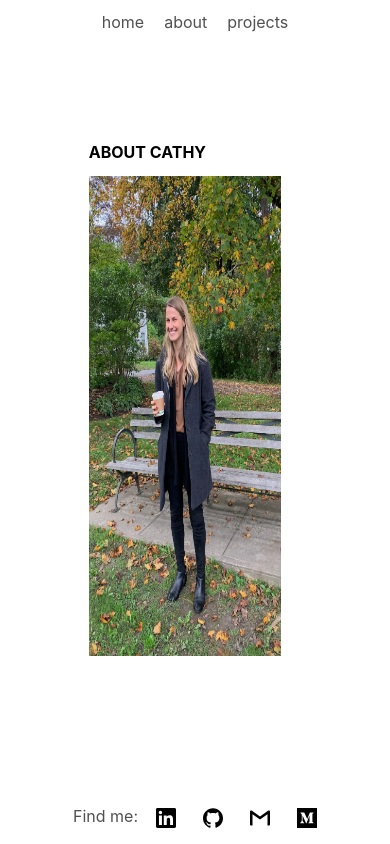
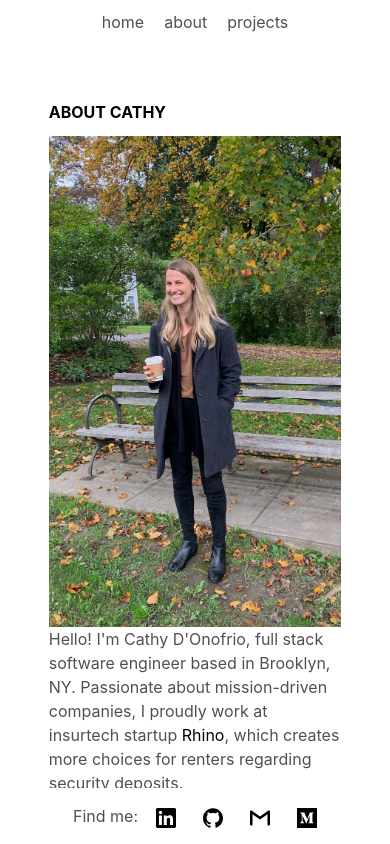
Before and after one commit to catd825/cathydonofrio, a React (Create React App) app: page / in a window 390 px wide. Both pictures are taken after a click on the element "about". Shown: the top 844 px of the page. Built offline with nearby package versions, Linux system fonts and the light colour scheme.

Commit message:
fixed mobile optimization

```diff
--- a/src/Containers/AboutContainer.tsx
+++ b/src/Containers/AboutContainer.tsx
@@ -4,7 +4,7 @@ import {
   CardTitle,
   AlignLeftDiv,
   Wrapper,
-  CardImg
+  AboutImage
 } from "../shared/styles";
 import { IPageProps } from "../shared/interfaces";
 
@@ -14,13 +14,7 @@ const About = (props: IPageProps) => {
     <>
       <Wrapper style={{ overflow: "hidden" }}>
         <CardTitle>ABOUT CATHY</CardTitle>
-        <div style={{ float: "left" }}>
-          <CardImg
-            alt="cathy"
-            style={{ height: "500px", padding: "0px 20px 20px 0px" }}
-            src={require("../images/cathy.jpeg")}
-          />
-        </div>
+        <AboutImage alt="cathy" src={require("../images/cathy.jpeg")} />
         <AlignLeftDiv style={{ overflow: "hidden" }}>
           Hello! I'm Cathy D'Onofrio, full stack software engineer based in
           Brooklyn, NY. Passionate about mission-driven companies, I proudly
--- a/src/shared/styles.ts
+++ b/src/shared/styles.ts
@@ -8,7 +8,7 @@ export const Wrapper = styled.div({
   width: "75%",
   margin: "50px auto 100px auto",
   backgroundColor: "white",
-  padding: "40px"
+  "@media (min-width: 576px)": { padding: "40px" }
 });
 
 export const CardGroup = styled.div({
@@ -74,7 +74,7 @@ export const Button = styled.a({
   "&:hover": {
     textDecoration: "none",
     color: "white",
-    backgroundColor: 'grey'
+    backgroundColor: "grey"
   }
 });
 
@@ -84,16 +84,24 @@ export const CardLink = styled.a({
   wordWrap: "break-word",
   "&:hover": {
     textDecoration: "none",
-    color: "black",
+    color: "black"
   }
 });
 
 export const HomeStyle = styled.div({
-  paddingLeft: '15px',
-  textAlign: 'left',
-  color: 'white',
-  display: 'block',
-  width: '50%',
-  position: 'fixed',
-  bottom: '75px'
-})
+  paddingLeft: "15px",
+  textAlign: "left",
+  color: "white",
+  display: "block",
+  width: "50%",
+  position: "fixed",
+  bottom: "75px"
+});
+
+export const AboutImage = styled.img({
+  "@media (min-width: 576px)": {
+    float: "left",
+    height: "500px",
+    padding: "0px 20px 20px 0px"
+  }
+});
```
